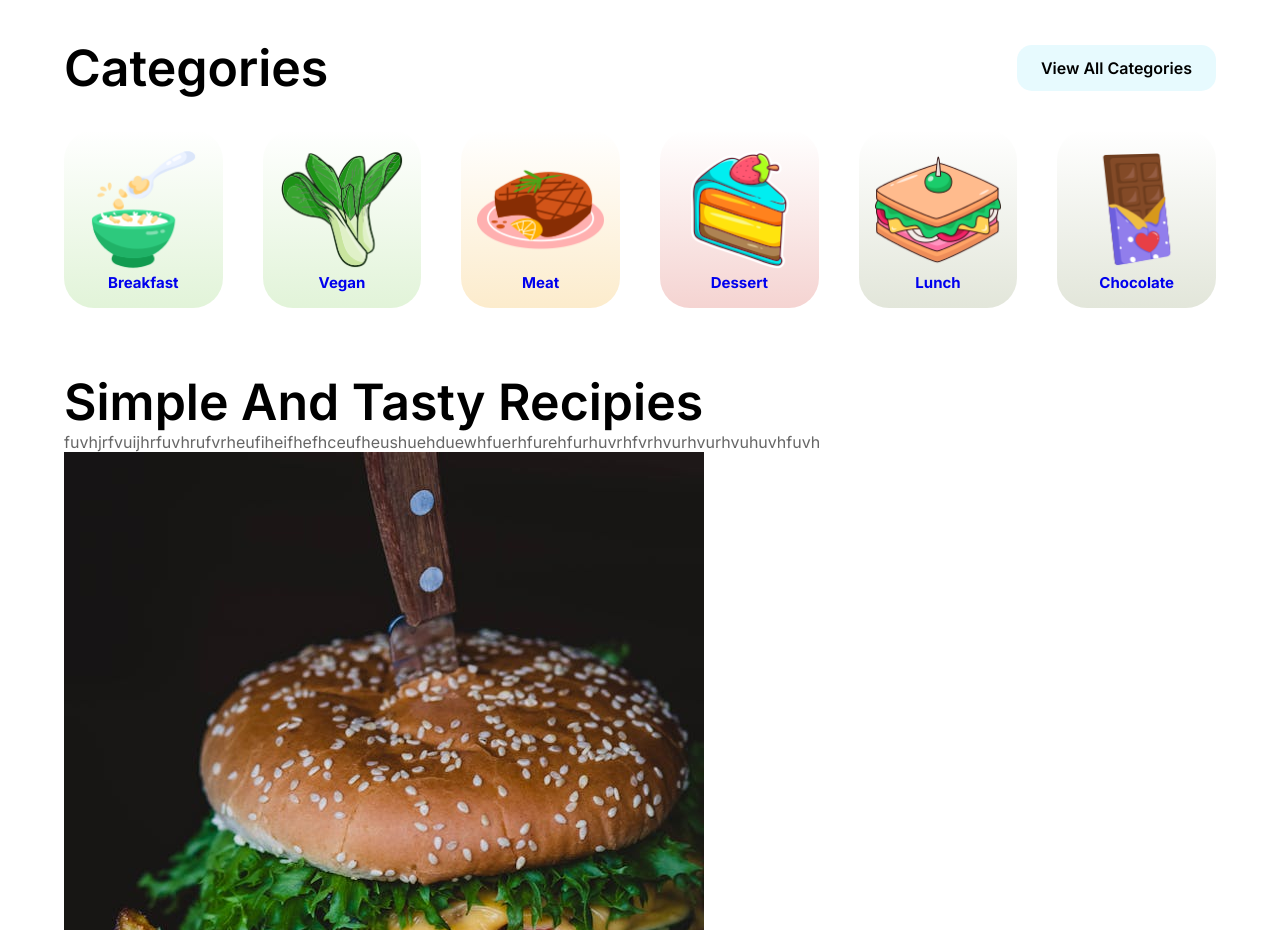
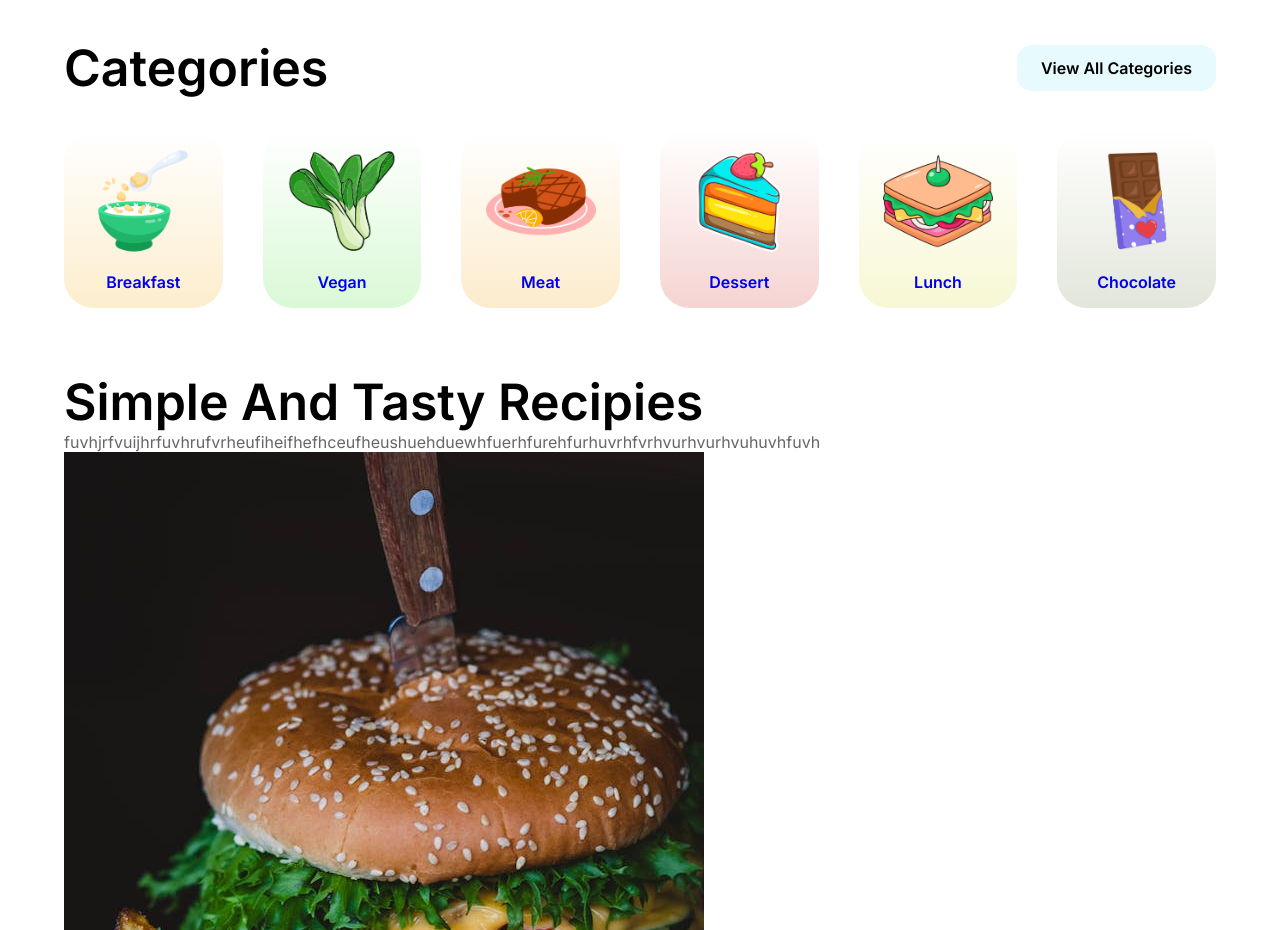
Before and after one commit to HirushiMandakini/foodie, a plain HTML site: page index.html in a window 1280 px wide. Shown: the part 820-1750 px from the top of the page. Drawn offline with Linux system fonts and the light colour scheme.

Commit message:
complete the category section

```diff
--- a/style.css
+++ b/style.css
@@ -349,28 +349,44 @@ h2{
 }
 
 .cat-card h6{
-    font-weight: 700;
-    font-size: 15px;
+    font-weight: 600;
+    font-size: 16px;
+    padding-top: 1em;
     text-transform: capitalize;
 }
-
-.cat-card:nth-of-type(2) {
-    background: linear-gradient(180deg, rgba(108, 198, 63, 0) 0%, rgba(108, 198, 63, 0.2) 100%);
+/* lunch */
+.cat-card:nth-last-of-type(2) {
+    background: linear-gradient(180deg, rgba(215, 218, 44, 0) 0%, rgba(215, 218, 44, 0.2) 100%);
 }
-
+/* dessert */
 .cat-card:nth-last-of-type(3){
     background: linear-gradient(180deg, rgba(204,38,27, 0) 0%, rgba(204,38,27, 0.2) 100%);
 }
-
+/* meat */
 .cat-card:nth-last-of-type(4){
     background: linear-gradient(180deg, rgba(240,158,0, 0) 0%, rgba(240,158,0, 0.2) 100%);
 }
-
-.cat-card:nth-last-of-type(5){
-    background: linear-gradient(180deg, rgba(108, 198, 63, 0) 0%, rgba(108, 198, 63, 0.2) 100%);
+/* vegan */
+.cat-card:nth-last-of-type(5) {
+    background: linear-gradient(180deg, rgba(67, 223, 47, 0) 0%, rgba(67, 223, 47, 0.2) 100%);
 }
-
+/* breakfast */
 .cat-card:nth-last-of-type(6){
-    background: linear-gradient(180deg, rgba(108, 198, 63, 0) 0%, rgba(108, 198, 63, 0.2) 100%);
+    background: linear-gradient(180deg, rgba(241, 167, 6, 0) 0%, rgba(241, 167, 6, 0.2) 100%);
+}
+.cat-card img{
+    object-fit: cover;
+    max-width:110px;
+    /*dont support firefox*/
+    -webkit-box-reflect: below 0px liner-gradient(transparent, transparent);
+}
+.cat-card:hover,
+.card:hover,
+.instagram-cards a:hover{
+    transform: scale(0.95);
+    -webkit-transform: scale(0.95);
+    -moz-transform: scale(0.95);
+    -ms-transform: scale(0.95);
+    -o-transform: scale(0.95);
 }
 /* end category */
```
